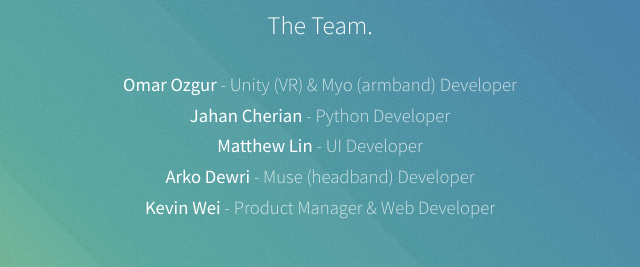
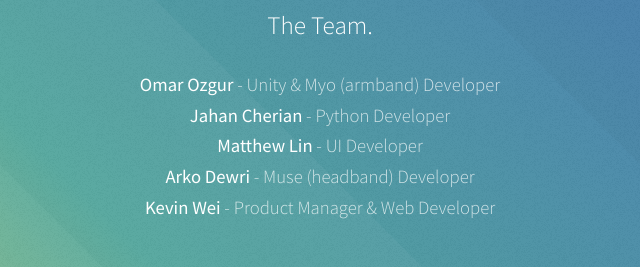
Before and after one commit to kevwei/BrainSpaceVRWeb, a plain HTML site: page index.html in a window 1280 px wide. Shown: the part 420-687 px from the top of the page, 320-960 px from the left. Drawn offline with Linux system fonts and the light colour scheme.

Commit message:
Update index.html

```diff
--- a/index.html
+++ b/index.html
@@ -30,7 +30,7 @@
 					<br>
 					<h3>The Team.</h3>
 					<p>
-						<b>Omar Ozgur</b> - Unity (VR) & Myo (armband) Developer<br>
+						<b>Omar Ozgur</b> - Unity & Myo (armband) Developer<br>
 						<b>Jahan Cherian</b> - Python Developer<br>
 						<b>Matthew Lin</b> - UI Developer<br>
 						<b>Arko Dewri</b> - Muse (headband) Developer<br>
```
